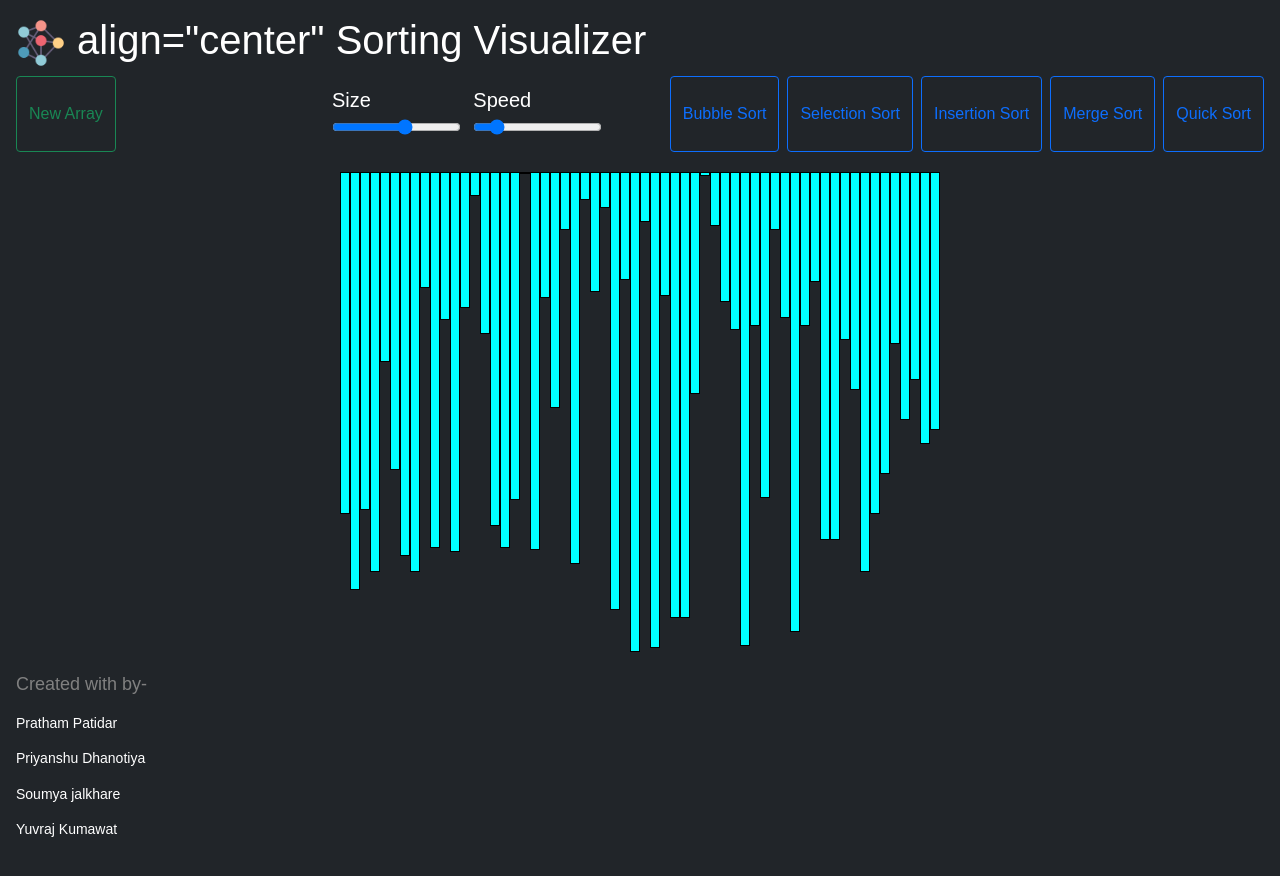
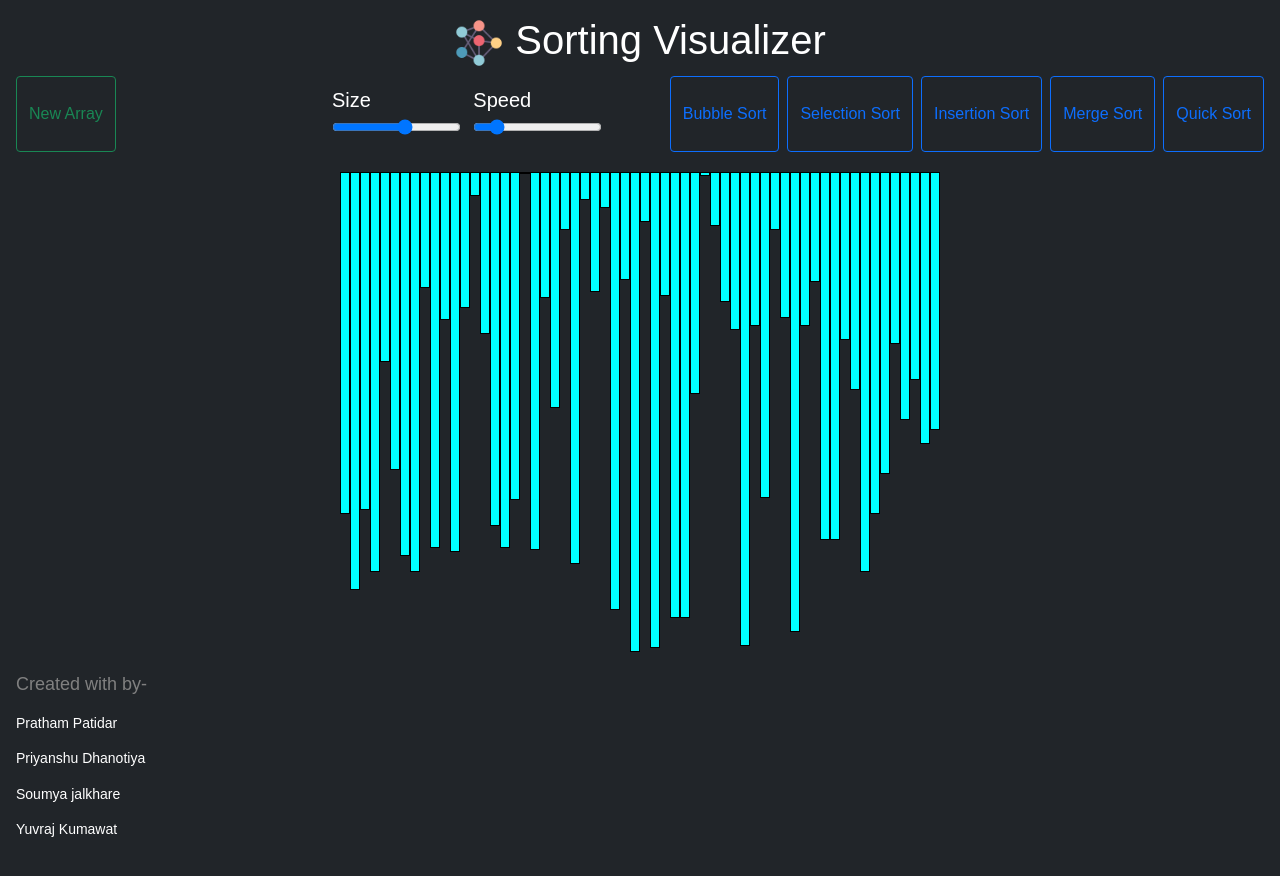
Before and after one commit to Pratham22/sorting-algorithm, a plain HTML site: page index.html in a window 1280 px wide. Drawn offline with nearby package versions, Linux system fonts and the light colour scheme.

Commit message:
Update index.html

```diff
--- a/index.html
+++ b/index.html
@@ -12,7 +12,7 @@
 <header>
     <div>
 
-        <h1> <img src="neural.png"  width="50" height="50"> align="center" Sorting Visualizer</h1>
+        <h1 align="center"> <img src="neural.png"  width="50" height="50"> Sorting Visualizer</h1>
     </div>
     <nav>
         <div class="row">
```
